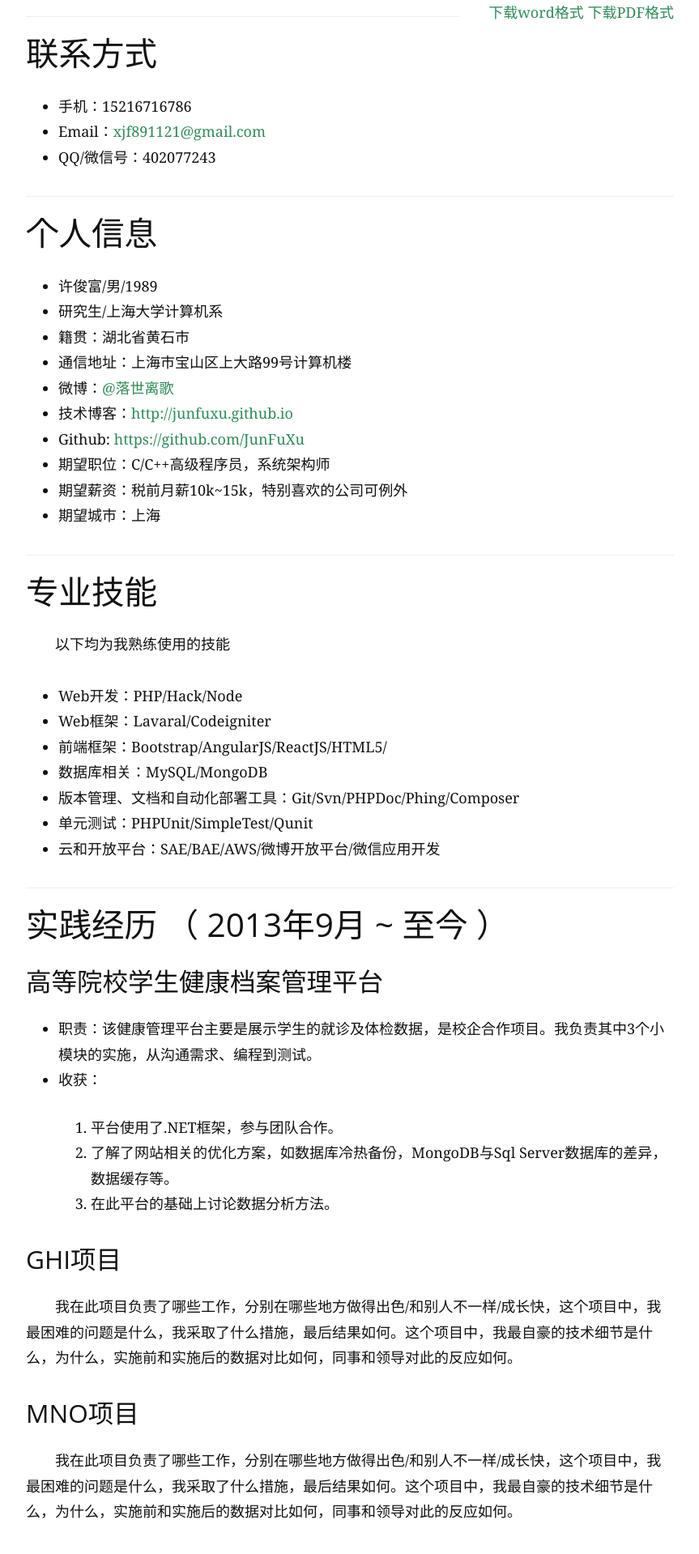
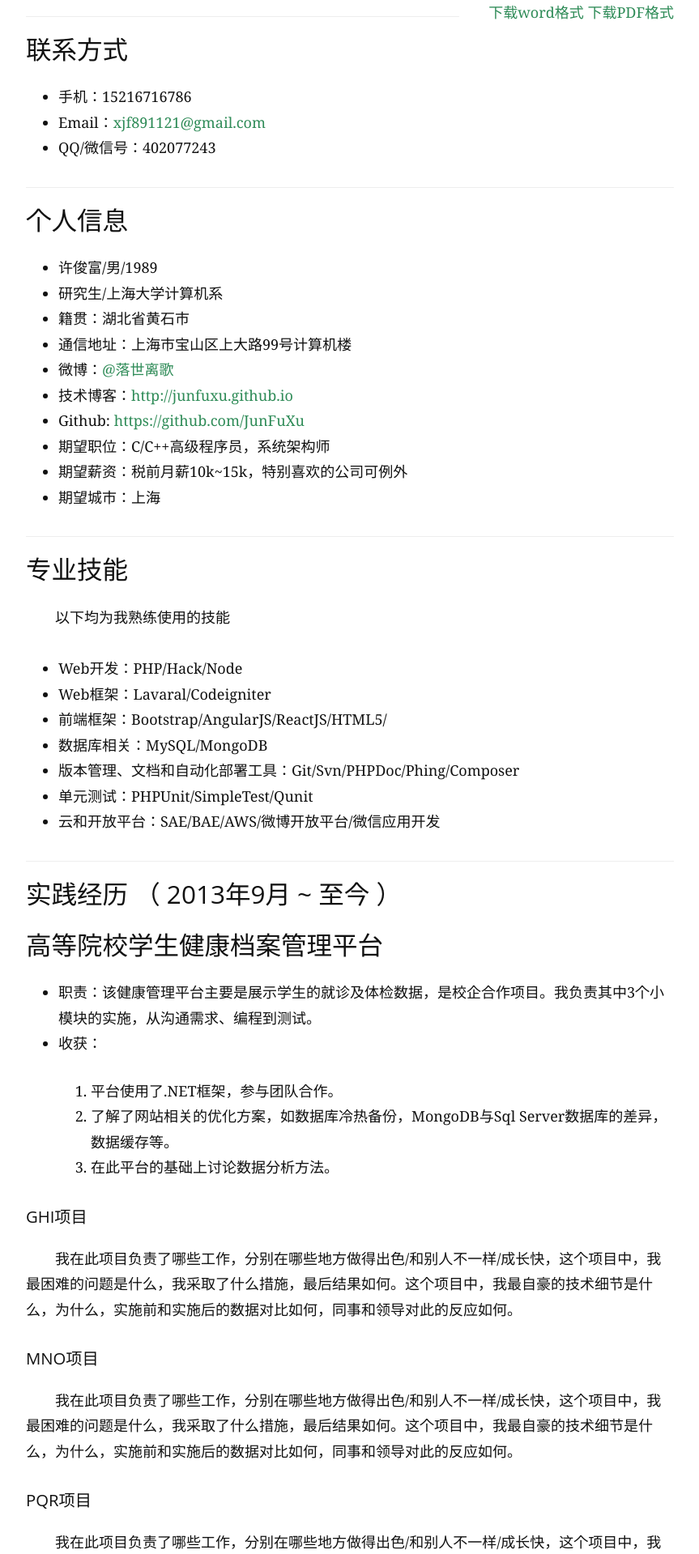
Before and after one commit to JunFuXu/JunFuXu.github.io, a Jekyll site: the page built from resume.md, in a window 1280 px wide. Shown: the top 1919 px of the page at 81% size, without its empty margins (208-1071 px from the left). Built offline with Jekyll 4.4.1, drawn with Linux system fonts in a browser that asks for light colours; Markdown is read by kramdown in place of the engine named in the settings.

```diff
--- a/resume.md
+++ b/resume.md
@@ -11,7 +11,7 @@ p{
 <p style="float:right"><a href="./assets/resume/简历--许俊富.docx">下载word格式</a> <a href="./assets/resume/简历-许俊富.pdf">下载PDF格式</a></p>
 ---
 
-## 联系方式
+### 联系方式
 
 - 手机：15216716786
 - Email：<a href="mailto:xjf891121@gmail.com">xjf891121@gmail.com</a>
@@ -19,7 +19,7 @@ p{
 
 ---
 
-## 个人信息
+### 个人信息
 
  - 许俊富/男/1989
  - 研究生/上海大学计算机系
@@ -34,7 +34,7 @@ p{
 
 ---
 
-## 专业技能
+### 专业技能
 
 以下均为我熟练使用的技能
 
@@ -48,7 +48,7 @@ p{
 
 ---
 
-## 实践经历 （ 2013年9月 ~ 至今 ）
+### 实践经历 （ 2013年9月 ~ 至今 ）
 
 ### 高等院校学生健康档案管理平台
  * 职责：该健康管理平台主要是展示学生的就诊及体检数据，是校企合作项目。我负责其中3个小模块的实施，从沟通需求、编程到测试。
@@ -57,31 +57,31 @@ p{
    2. 了解了网站相关的优化方案，如数据库冷热备份，MongoDB与Sql Server数据库的差异，数据缓存等。
    3. 在此平台的基础上讨论数据分析方法。
 
-### GHI项目
+#### GHI项目
 我在此项目负责了哪些工作，分别在哪些地方做得出色/和别人不一样/成长快，这个项目中，我最困难的问题是什么，我采取了什么措施，最后结果如何。这个项目中，我最自豪的技术细节是什么，为什么，实施前和实施后的数据对比如何，同事和领导对此的反应如何。
 
-### MNO项目
+#### MNO项目
 我在此项目负责了哪些工作，分别在哪些地方做得出色/和别人不一样/成长快，这个项目中，我最困难的问题是什么，我采取了什么措施，最后结果如何。这个项目中，我最自豪的技术细节是什么，为什么，实施前和实施后的数据对比如何，同事和领导对此的反应如何。
 
 
-### PQR项目
+#### PQR项目
 我在此项目负责了哪些工作，分别在哪些地方做得出色/和别人不一样/成长快，这个项目中，我最困难的问题是什么，我采取了什么措施，最后结果如何。这个项目中，我最自豪的技术细节是什么，为什么，实施前和实施后的数据对比如何，同事和领导对此的反应如何。
 
 ---
 
-## 开源项目和作品
+#### 开源项目和作品
 
  - [Sudoku](https://github.com/JunFuXu/Sudoku) : 项目的简要说明，Star和Fork数多的可以注明
  - [ArithmeticCoder](https://github.com/JunFuXu/ArithmeticCoder) : 项目的简要说明，Star和Fork数多的可以注明
 
 ---
 
-## 所获荣誉
+### 所获荣誉
 
-#### 研究生：
+##### 研究生：
  * 2014-2014 学年：校三等奖学奖。
 
-### 本科生：
+##### 本科生：
 
 * 2011-2012学年：	校数学竞赛三等奖；
 * 2012-2013学年：	全国“蓝桥杯“程序设计优秀奖；
@@ -90,20 +90,20 @@ p{
 
 ---
 
-## 技术文章
+### 技术文章
 （挑选你写作或翻译的技术文章，好的文章可以从侧面证实你的表达和沟通能力，也帮助招聘方更了解你）
 
 - [大数据分析技术：游泳数据分析](./assets/resume/1406699654.pptx)
 - [来自Andrew W. Moore的Gaussians分布 (翻译文章)](http://junfuxu.github.io/blog/guassian/)
 
-## 演讲和讲义
+### 演讲和讲义
 
  - 2014架构师大会演讲：[大数据分析技术：游泳数据分析](./assets/resume/1406697757.ppt)
  - 9月公司内部分享：[机器学习：关联规则挖掘](./assets/resume/1406699654.pptx)
 
 ---
 
-## 自我评价
+### 自我评价
 
  * 对计算机科学充满兴趣，自学能力较强，目前主要做web前端开发及数据的可视化分析。
  * 积极乐观，乐于参与公益活动；工作中，态度认真，有责任心，具备良好的沟通能力。
```
